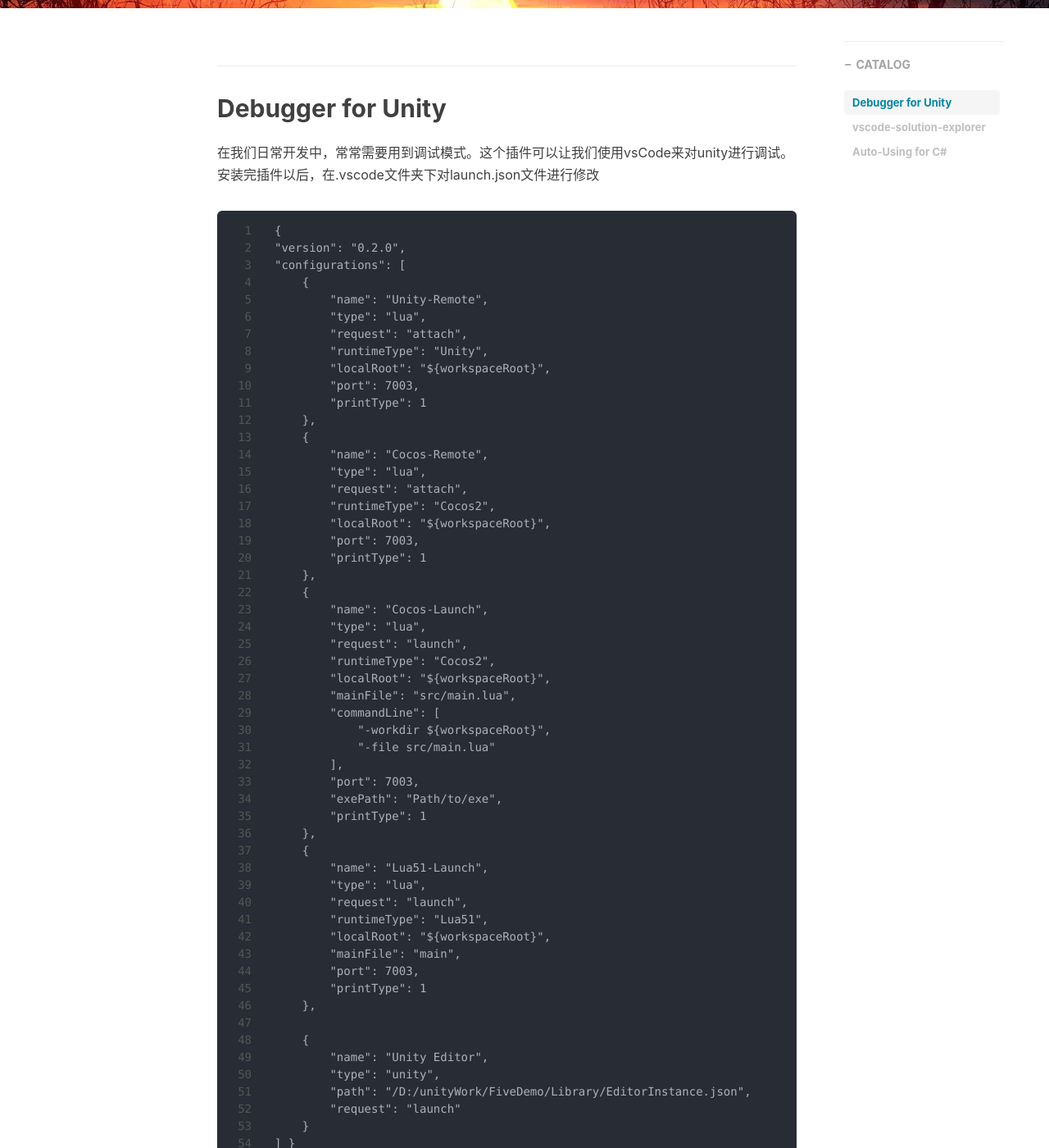
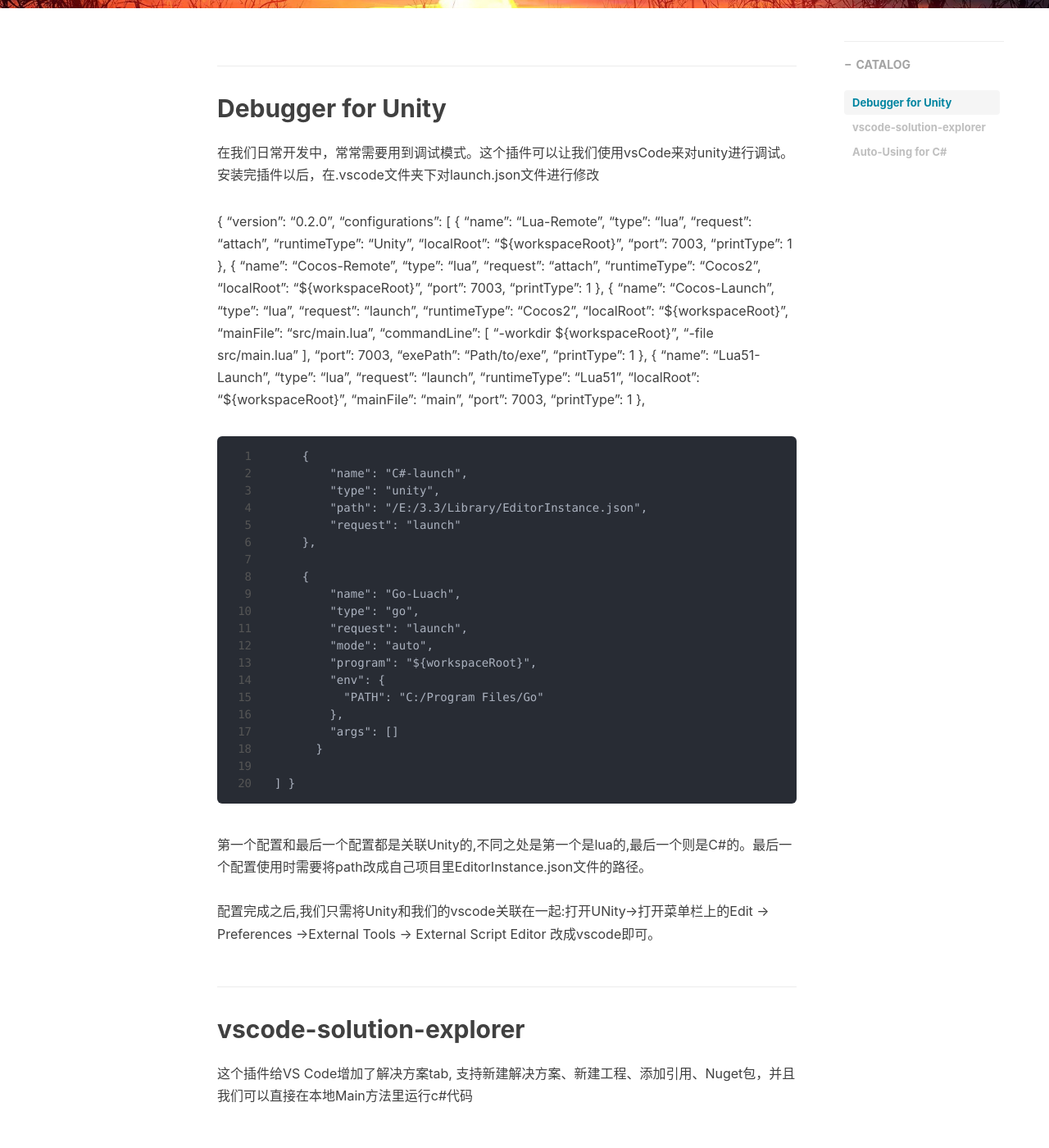
Before and after one commit to Kakoy97/Kakoy97.GitHub.io, a Jekyll site: the page built from _posts/2021-11-08-ShareVScode.markdown, in a window 1280 px wide and 1400 px high, scrolled down 447 px. Shown: the whole window at 82% size. Built offline with Jekyll 4.4.1, drawn with Linux system fonts in a browser that asks for light colours; nearby versions of some CDN libraries; comment, search, counter and statistics services are not loaded.

```diff
--- a/_posts/2021-11-08-ShareVScode.markdown
+++ b/_posts/2021-11-08-ShareVScode.markdown
@@ -12,11 +12,11 @@ tags:
 ## Debugger for Unity
 在我们日常开发中，常常需要用到调试模式。这个插件可以让我们使用vsCode来对unity进行调试。安装完插件以后，在.vscode文件夹下对launch.json文件进行修改
 
-    {
+{
     "version": "0.2.0",
     "configurations": [
         {
-            "name": "Unity-Remote",
+            "name": "Lua-Remote",
             "type": "lua",
             "request": "attach",
             "runtimeType": "Unity",
@@ -60,13 +60,25 @@ tags:
         },
 
         {
-            "name": "Unity Editor",
+            "name": "C#-launch",
             "type": "unity",
-            "path": "/D:/unityWork/FiveDemo/Library/EditorInstance.json",
+            "path": "/E:/3.3/Library/EditorInstance.json",
             "request": "launch"
-        }
-    ]
-}
+        },
+
+        {
+            "name": "Go-Luach",
+            "type": "go",
+            "request": "launch",
+            "mode": "auto",
+            "program": "${workspaceRoot}",
+            "env": {
+              "PATH": "C:/Program Files/Go"
+            },
+            "args": []
+          }
+
+    ] }
 
 <div>
     <br>第一个配置和最后一个配置都是关联Unity的,不同之处是第一个是lua的,最后一个则是C#的。最后一个配置使用时需要将path改成自己项目里EditorInstance.json文件的路径。
```
